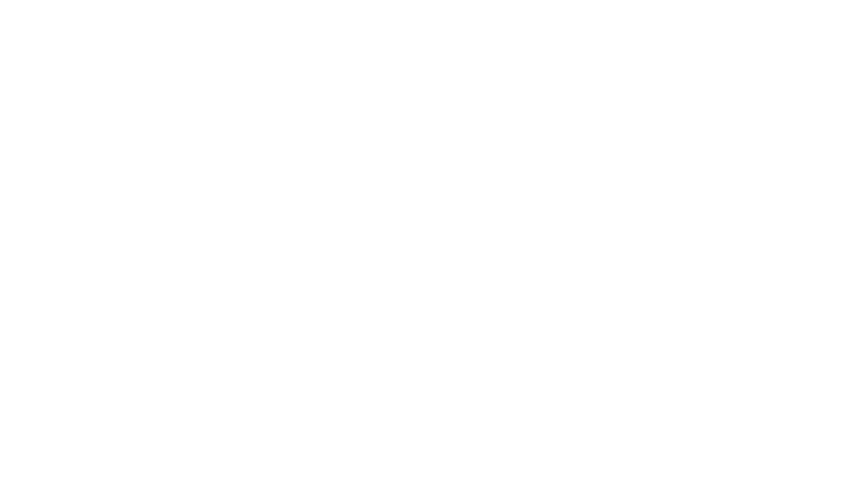
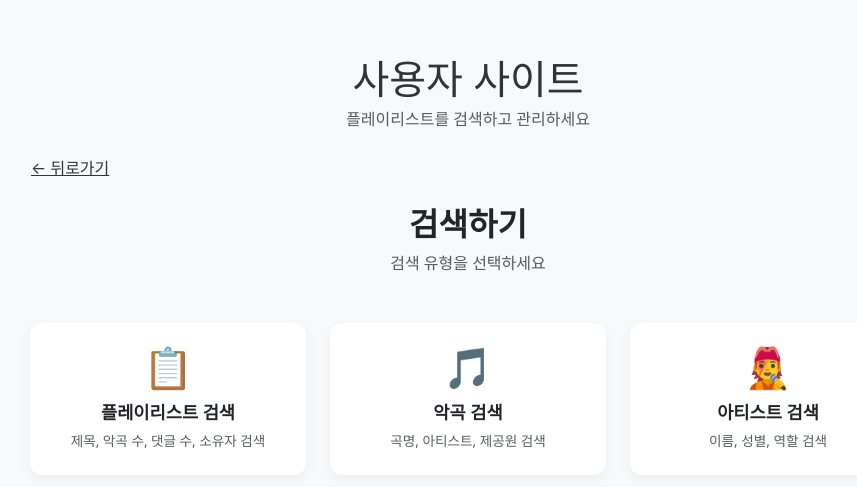
Before and after one commit to wkddnjswns/Phase4-frontend, a React (Create React App) app in the folder frontend/: page /search in a window 1280 px wide. Before the commit this address had no page. Shown: the part 123-610 px from the top of the page, without its empty margins (172-1029 px from the left). Built offline with nearby package versions, Linux system fonts and the light colour scheme.

Commit message:
Create search page

```diff
--- a/frontend/src/App.js
+++ b/frontend/src/App.js
@@ -5,6 +5,7 @@ import LoginPage from './pages/LoginPage';
 import MyPage from './pages/MyPage';
 import PlaylistPage from './pages/PlaylistPage';
 import PlaylistDetailPage from './pages/PlaylistDetailPage';
+import SearchPage from './pages/SearchPage';
 
 function App() {
   return (
@@ -15,6 +16,7 @@ function App() {
           <Route path="mypage" element={<MyPage />} />
           <Route path="playlists" element={<PlaylistPage />} />
           <Route path="playlists/:rank" element={<PlaylistDetailPage />} />
+          <Route path="search" element={<SearchPage />} />
         </Route>
       </Routes>
     </BrowserRouter>
--- a/frontend/src/pages/LoginPage.js
+++ b/frontend/src/pages/LoginPage.js
@@ -43,6 +43,10 @@ function LoginPage() {
 
   const handleGoToPlaylists = () => {
     navigate('/playlists');
+  };
+
+  const handleGoToSearch = () => {
+    navigate('/search');
   };
 
   const infoButtonVariant = isLoggedIn ? 'dark' : 'light';
@@ -92,7 +96,12 @@ function LoginPage() {
 
       <Row className="g-3">
         <Col>
-          <Button variant="dark" className="w-100" style={{ backgroundColor: 'black', color: 'white', padding: '20px' }}>
+          <Button
+            variant="dark"
+            className="w-100"
+            style={{ backgroundColor: 'black', color: 'white', padding: '20px' }}
+            onClick={handleGoToSearch}
+          >
             검색하기
           </Button>
         </Col>
--- /dev/null
+++ b/frontend/src/pages/SearchPage.js
@@ -0,0 +1,72 @@
+import React from 'react';
+import { useNavigate } from 'react-router-dom';
+import { Container, Button, Row, Col, Card } from 'react-bootstrap';
+
+const SearchCard = ({ icon, color, title, description }) => (
+  <Col md={4} className="mb-4">
+    <Card style={{ border: 'none', borderRadius: '12px', boxShadow: '0 4px 12px rgba(0, 0, 0, 0.05)', cursor: 'pointer' }}>
+      <Card.Body className="text-center p-4">
+        <div
+          style={{
+            fontSize: '40px',
+            color: color,
+            marginBottom: '15px',
+            lineHeight: '1',
+          }}
+        >
+          {icon}
+        </div>
+        <Card.Title style={{ fontWeight: 'bold', fontSize: '1.1em' }}>{title}</Card.Title>
+        <Card.Text className="text-muted" style={{ fontSize: '0.85em' }}>
+          {description}
+        </Card.Text>
+      </Card.Body>
+    </Card>
+  </Col>
+);
+
+function SearchPage() {
+  const navigate = useNavigate();
+
+  const handleGoBack = () => {
+    navigate(-1);
+  };
+
+  return (
+    <Container style={{ maxWidth: '900px' }}>
+      <div className="mb-4 d-flex align-items-center">
+        <Button variant="link" onClick={handleGoBack} className="p-0" style={{ color: '#333' }}>
+          ← 뒤로가기
+        </Button>
+      </div>
+
+      <div className="text-center mb-5">
+        <h2 className="mb-2" style={{ fontWeight: 'bold' }}>검색하기</h2>
+        <p className="text-muted" style={{ fontSize: '1em' }}>검색 유형을 선택하세요</p>
+      </div>
+
+      <Row className="justify-content-center">
+        <SearchCard
+          icon="📋"
+          color="#9370DB"
+          title="플레이리스트 검색"
+          description="제목, 악곡 수, 댓글 수, 소유자 검색"
+        />
+        <SearchCard
+          icon="🎵"
+          color="#3CB371"
+          title="악곡 검색"
+          description="곡명, 아티스트, 제공원 검색"
+        />
+        <SearchCard
+          icon="🧑‍🎤"
+          color="#BA55D3"
+          title="아티스트 검색"
+          description="이름, 성별, 역할 검색"
+        />
+      </Row>
+    </Container>
+  );
+}
+
+export default SearchPage;
```
